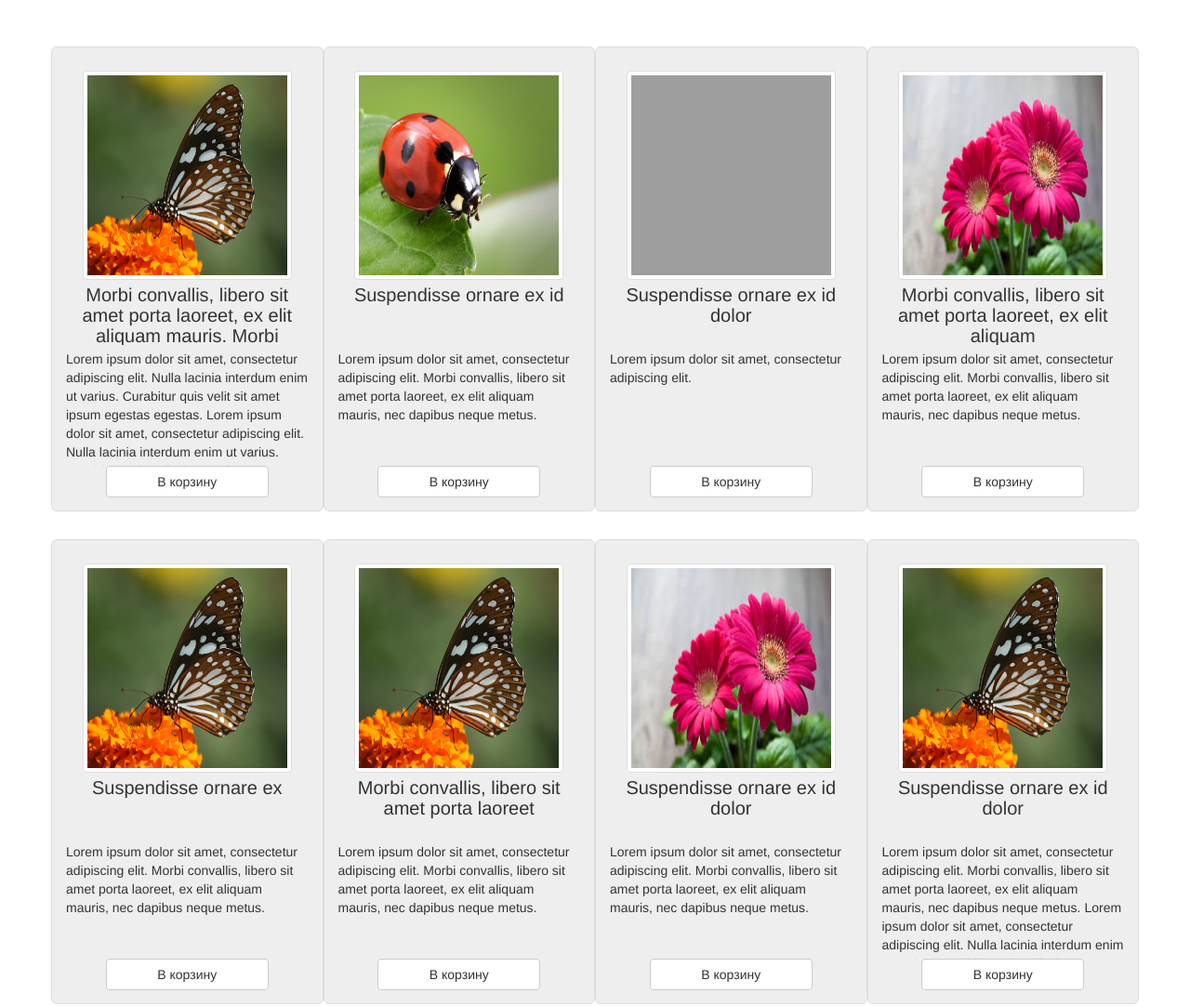
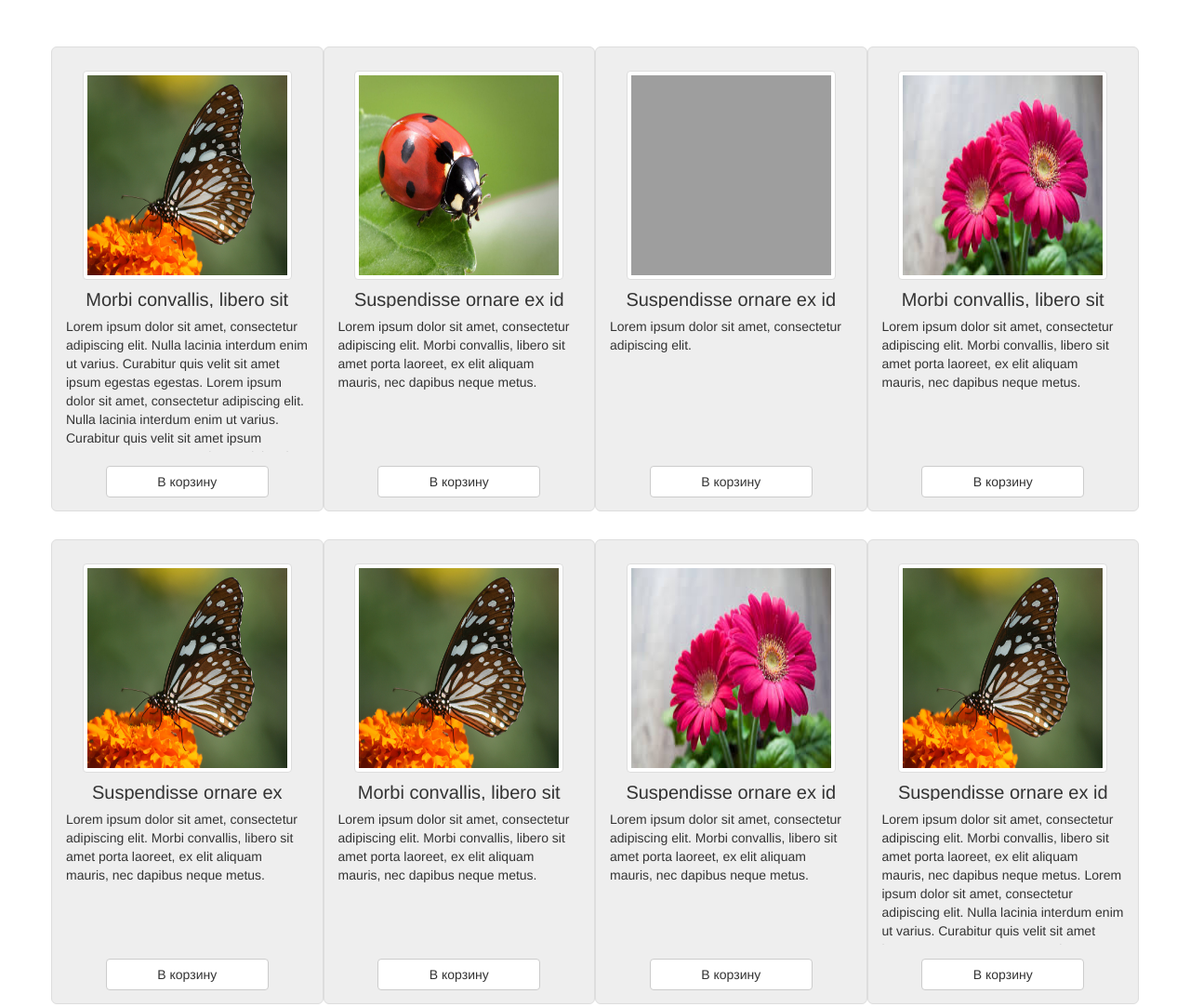
Before and after one commit to Plotzlich/items, a plain HTML site: page index.html in a window 1280 px wide. Shown: the top 1083 px of the page at 93% size. Drawn offline with nearby package versions, Linux system fonts and the light colour scheme; grey boxes are pictures that could not be loaded.

Commit message:
Added files via upload

```diff
--- a/css/style.css
+++ b/css/style.css
@@ -29,14 +29,14 @@
 .item__title {
   text-align: center;
   font-size: 20px;
-  height: 65px;
-  margin: 5px 0;
+  height: 20px;
+  margin: 10px 0;
   overflow: hidden;
 }
 /* line 32, ../sass/style.scss */
 .item__desc {
   font-size: 14px !important;
-  height: 125px;
+  height: 145px;
   margin: 0;
   overflow: hidden;
 }
@@ -50,19 +50,19 @@
 }
 /* line 47, ../sass/style.scss */
 .item__btn .btn {
+  margin-top: 15px;
   min-width: 175px;
 }
 @media (min-width: 600px) and (max-width: 768px) {
-  /* line 52, ../sass/style.scss */
+  /* line 53, ../sass/style.scss */
   .item__desc, .item__title {
     padding: 0 15%;
   }
 }
 @media (max-width: 300px) {
-  /* line 58, ../sass/style.scss */
+  /* line 59, ../sass/style.scss */
   .item__title {
     font-size: 16px;
-    height: 50px;
   }
   /* line 63, ../sass/style.scss */
   .item__desc {
@@ -71,7 +71,7 @@
   }
   /* line 68, ../sass/style.scss */
   .item__btn .btn {
-    margin-top: 15px;
+    margin-top: 30px;
     min-width: 100px;
   }
   /* line 73, ../sass/style.scss */
```
